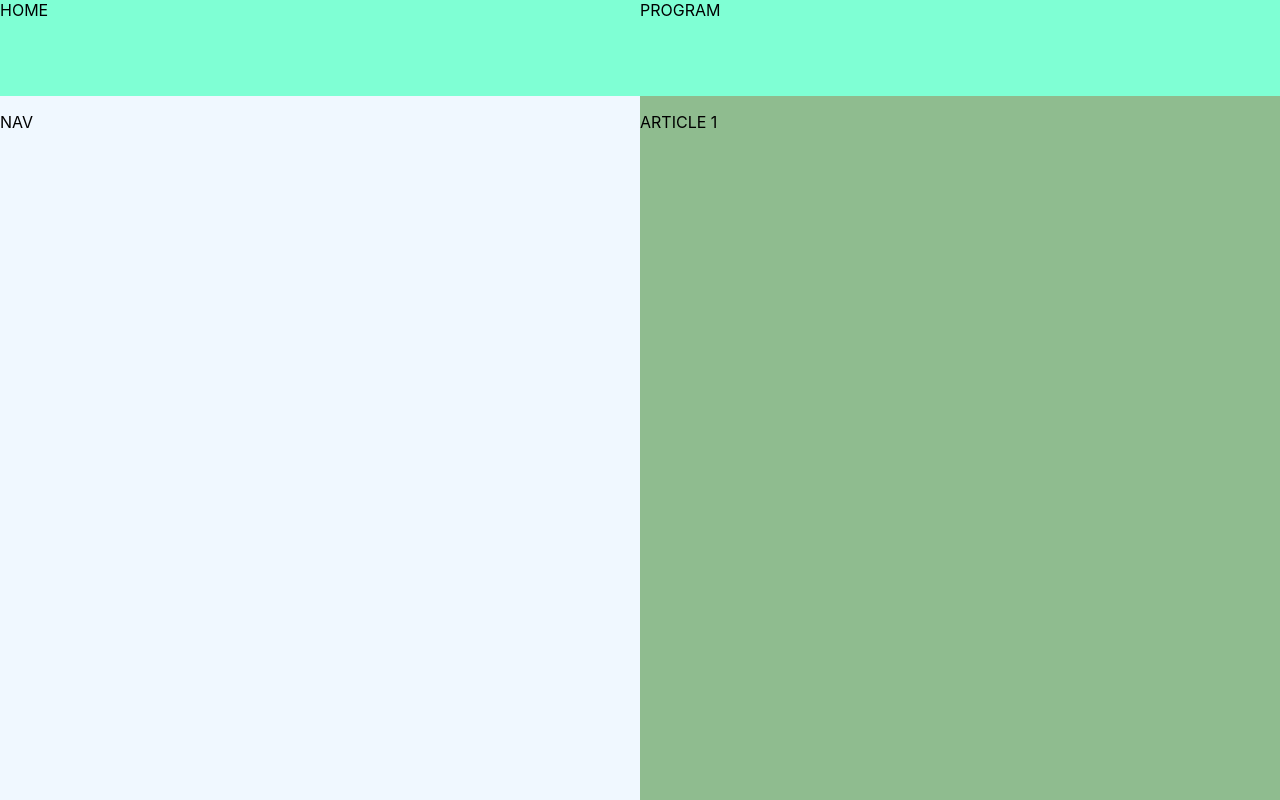
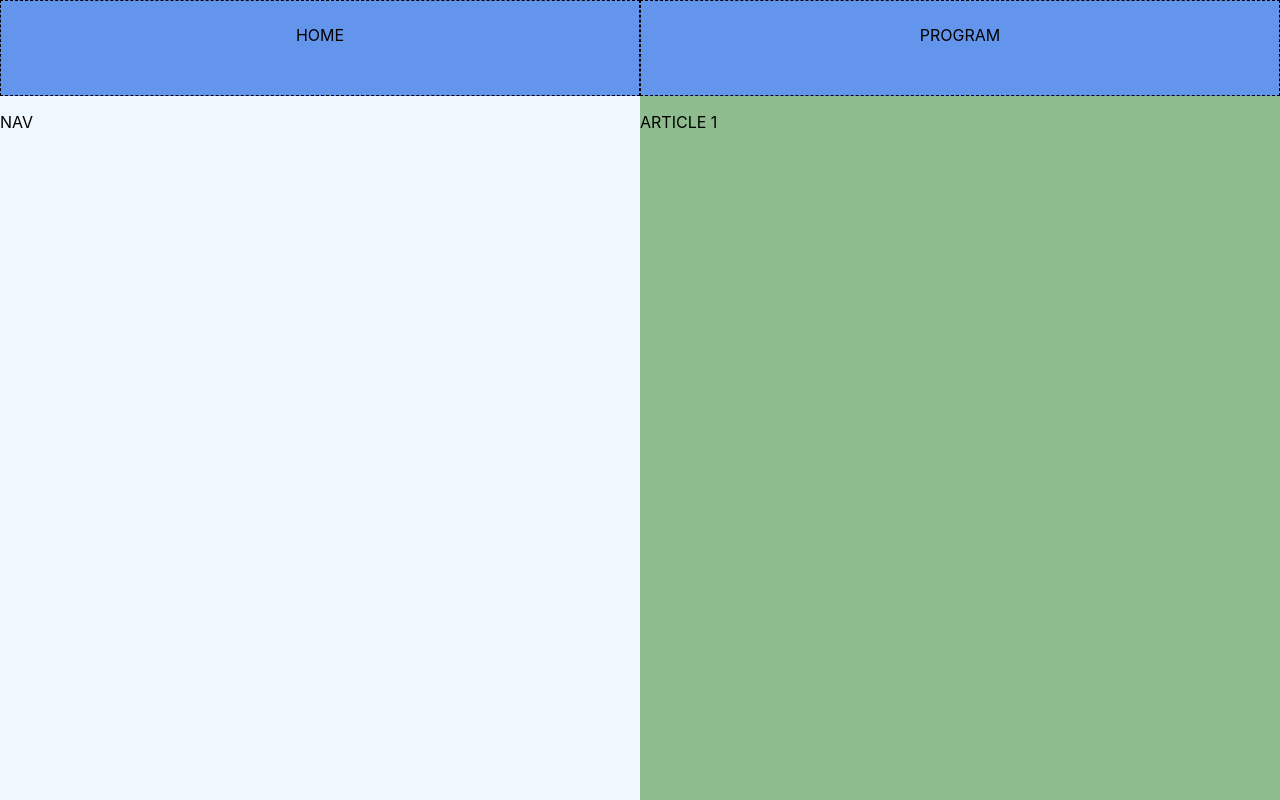
Before and after one commit to vhollo/css-spa, a plain HTML site: page index.html in a window 1280 px wide. Shown: the top 800 px of the page. Drawn offline with Linux system fonts and the light colour scheme.

Commit message:
Add files via upload

```diff
--- a/index.scss
+++ b/index.scss
@@ -13,7 +13,7 @@ body {
   display: none!important;
 }
 header {
-  background-color: aquamarine;
+  background-color: cornflowerblue;
   width: 100vw;
   height: 96px;
   position:fixed;
@@ -34,8 +34,14 @@ footer {
 
 header label, footer label {
   display: block;
+  height: 100%;
+  text-align: center;
+  padding-top: 24px;
+  border: 1px dashed;
+  box-sizing: border-box;
+  flex: auto;
   width: 100%;
-  height: 100%;
+
 }
 html:not([debug]) input[type="radio"] {
   -webkit-appearance:none;
@@ -72,6 +78,9 @@ nav {
 
 article {
   background-color: darkseagreen;
+}
+article:nth-child(odd) {
+  background-color: aliceblue;
 }
 
   header {
```
Also changed, not shown: index.css.
